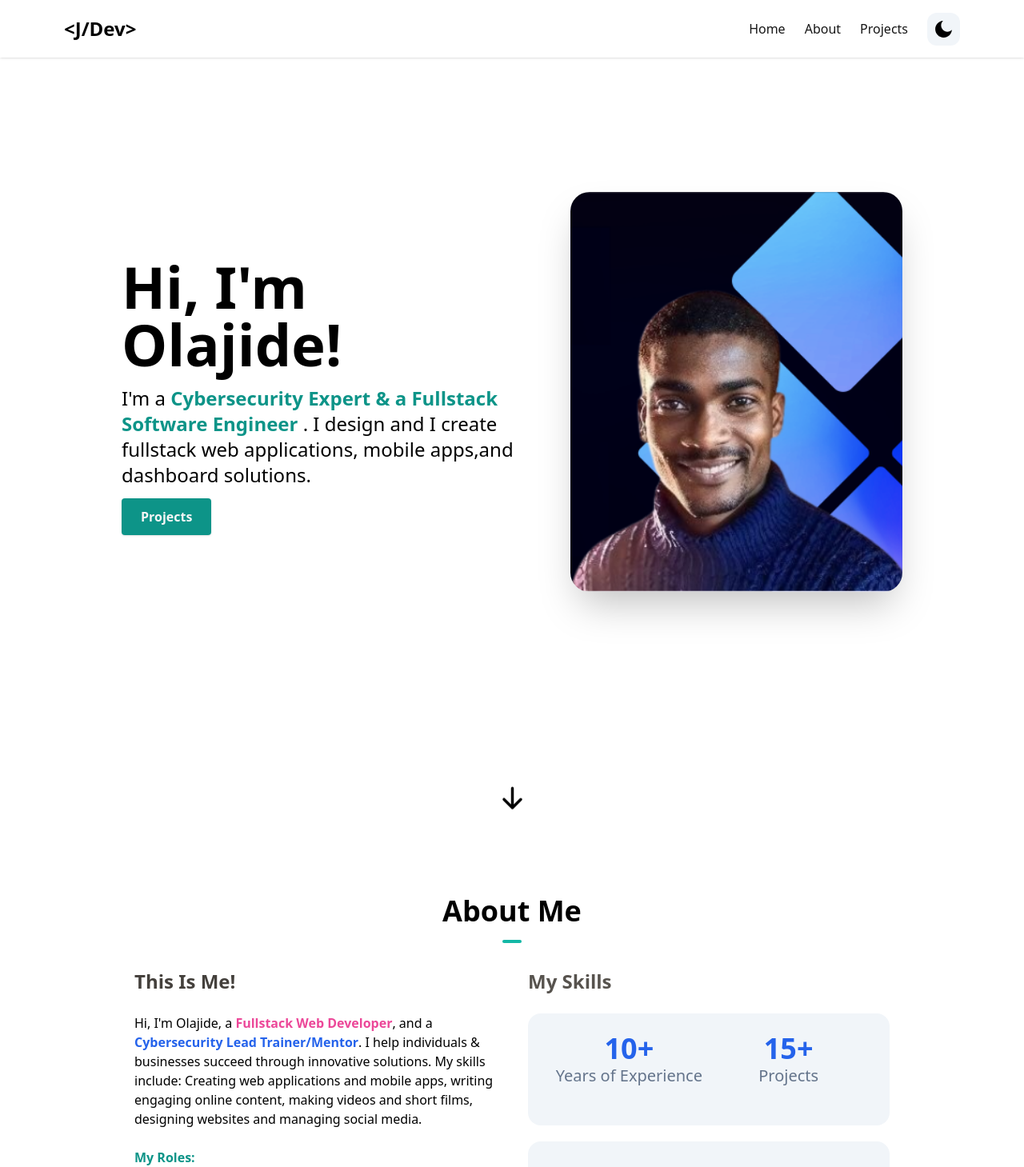
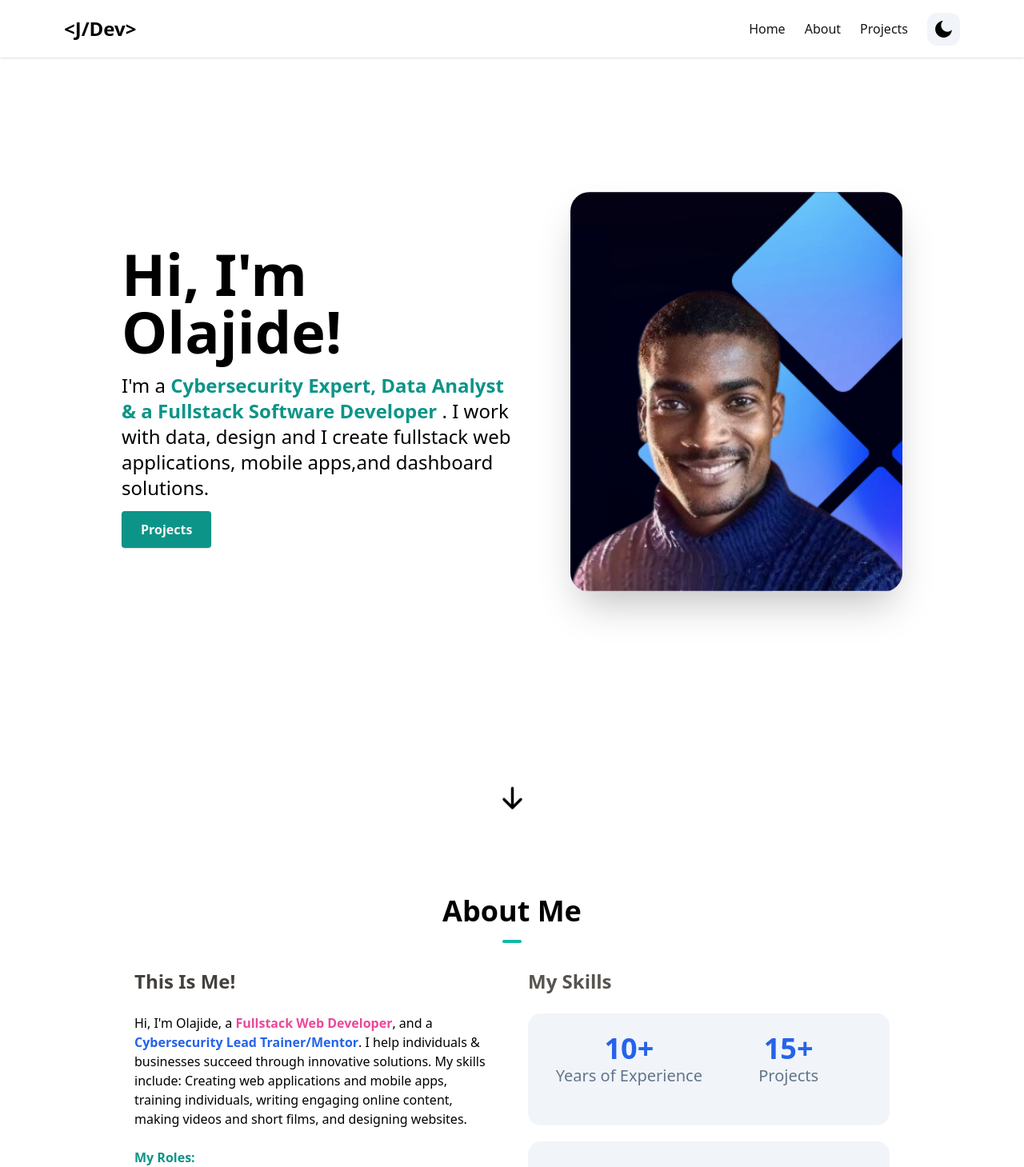
Before and after one commit to codeklin/jdev_live, a Next.js app: page / in a window 1280 px wide. Shown: the top 1459 px of the page at 80% size. Built offline with nearby package versions, Linux system fonts and the light colour scheme.

Commit message:
data analyst update

```diff
--- a/components/AboutSection.tsx
+++ b/components/AboutSection.tsx
@@ -24,12 +24,13 @@ const AboutSection = () => {
               <span className="font-bold text-pink-500">{"Fullstack Web Developer"}</span>, and a
               <span className="font-bold text-blue-600">{" Cybersecurity Lead Trainer/Mentor"}</span>.
               I help individuals & businesses succeed through innovative solutions. My skills include:
-              Creating web applications and mobile apps, writing engaging online content, making videos and short films, designing websites and managing social media.
+              Creating web applications and mobile apps, training individuals, writing engaging online content, making videos and short films, and designing websites.
 
             </p>
             <br />
             <span className="font-bold text-teal-600">{" My Roles:"}</span>
             <br/>Cybersecurity Instructor (Nextgen Tech Training Project)
+            <br/>Data Analyst
             <br/>Tech Leader at Gigsdev (a software company)
             <br/>Founder of LivrMedia (a media company)
             <br/>Community Leader at Gigsdev (Connecting freelancers)
--- a/components/HeroSection.tsx
+++ b/components/HeroSection.tsx
@@ -14,8 +14,8 @@ const HeroSection = () => {
           <p className="text-lg mt-4 mb-6 md:text-2xl">
             I&#39;m a{" "}
             <span className="font-semibold text-teal-600">
-              Cybersecurity Expert & a Fullstack Software Engineer{" "}
-            </span>. I design and I create fullstack web applications, mobile apps,and dashboard solutions.
+              Cybersecurity Expert, Data Analyst & a Fullstack Software Developer{" "}
+            </span>. I work with data, design and I create fullstack web applications, mobile apps,and dashboard solutions.
           </p>
           <Link
             to="projects"
--- a/package.json
+++ b/package.json
@@ -11,7 +11,7 @@
   "dependencies": {
     "@next/font": "^14.2.15",
     "autoprefixer": "^10.4.20",
-    "next": "14.2.35",
+    "next": "^16.1.6",
     "next-themes": "^0.3.0",
     "react": "^18",
     "react-dom": "^18",
```
Also changed, not shown: 1 other file (tests, documents, lock files or other folders).
